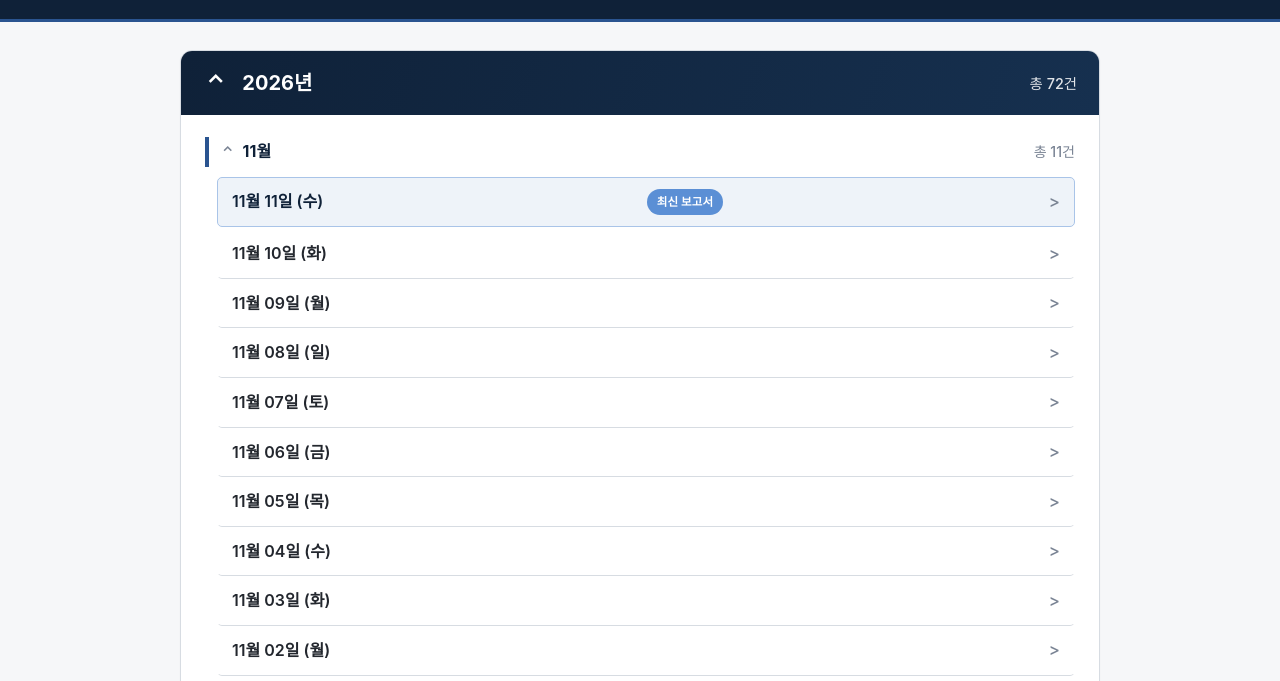
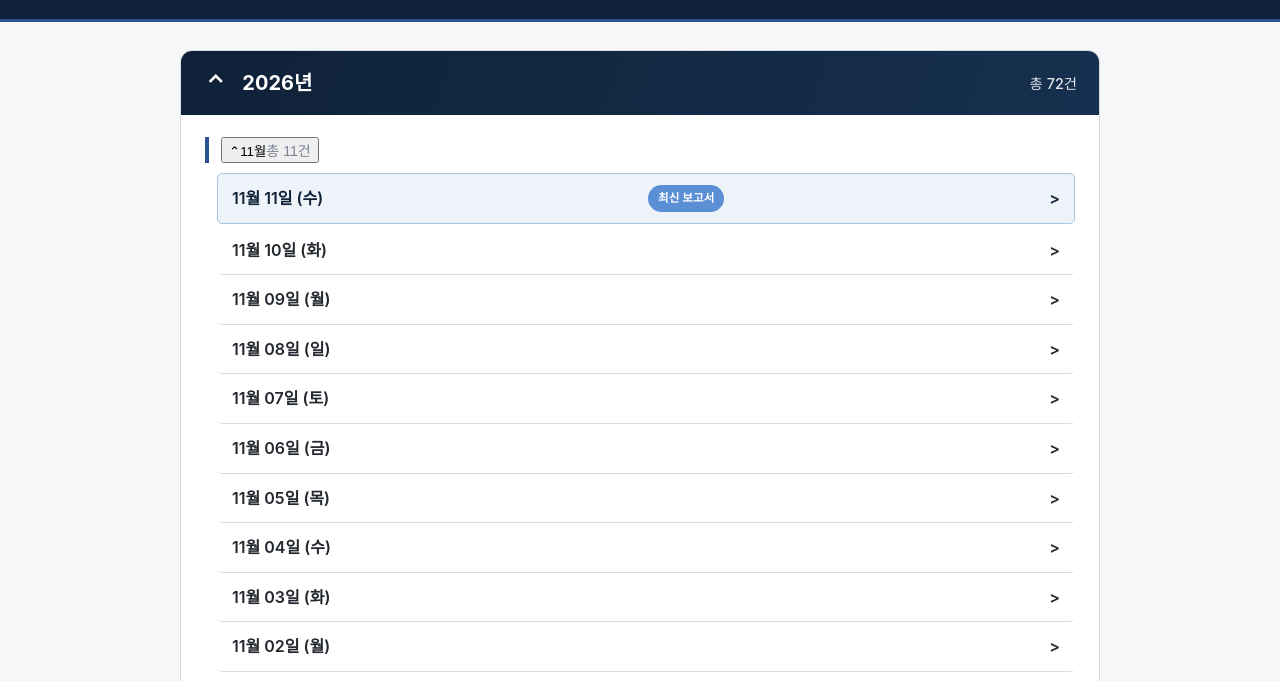
Before and after one commit to hyemin9494/ai, a plain HTML site: page index.html in a window 1280 px wide. Shown: the part 97-778 px from the top of the page. Drawn offline with Linux system fonts and the light colour scheme.

Commit message:
Update style.css

```diff
--- a/css/style.css
+++ b/css/style.css
@@ -201,48 +201,16 @@ main.container {
 }
 
 .month-heading {
+  display: flex;
+  align-items: center;
+  justify-content: space-between;
+  gap: 12px;
   margin: 0 0 10px;
   padding-left: 12px;
   border-left: 4px solid var(--navy-accent);
+  color: var(--navy-900);
   font-size: 1rem;
   font-weight: 700;
-}
-
-.month-toggle {
-  display: flex;
-  align-items: center;
-  gap: 8px;
-  width: 100%;
-  padding: 2px 0;
-  border: 0;
-  background: transparent;
-  color: var(--navy-900);
-  font: inherit;
-  text-align: left;
-  cursor: pointer;
-}
-
-.month-toggle:hover,
-.month-toggle:focus-visible {
-  color: var(--navy-accent);
-}
-
-.month-toggle:focus-visible {
-  outline: 2px solid var(--focus-ring);
-  outline-offset: 3px;
-}
-
-.month-toggle-icon {
-  display: inline-flex;
-  justify-content: center;
-  width: 1em;
-  flex-shrink: 0;
-  color: var(--gray-500);
-  font-size: 0.85em;
-}
-
-.month-label {
-  flex: 1;
 }
 
 .month-count {
@@ -280,15 +248,6 @@ main.container {
   font-size: 1rem;
   transition: background-color 0.12s ease, border-color 0.12s ease;
   min-height: 48px;
-}
-
-.date-item-arrow {
-  flex-shrink: 0;
-  margin-left: 2px;
-  color: var(--gray-500);
-  font-size: 1.05rem;
-  font-weight: 500;
-  line-height: 1;
 }
 
 .date-item a:hover,
```
